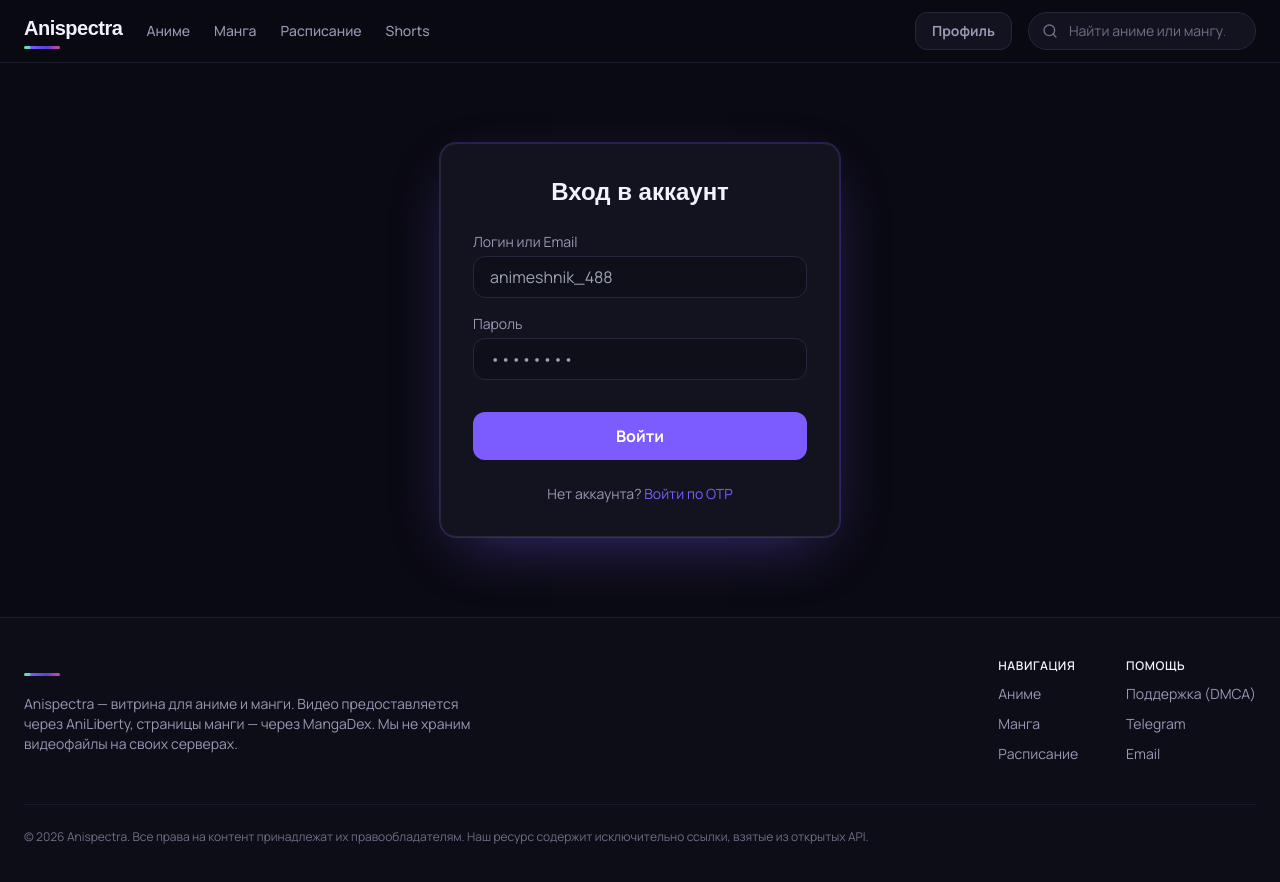
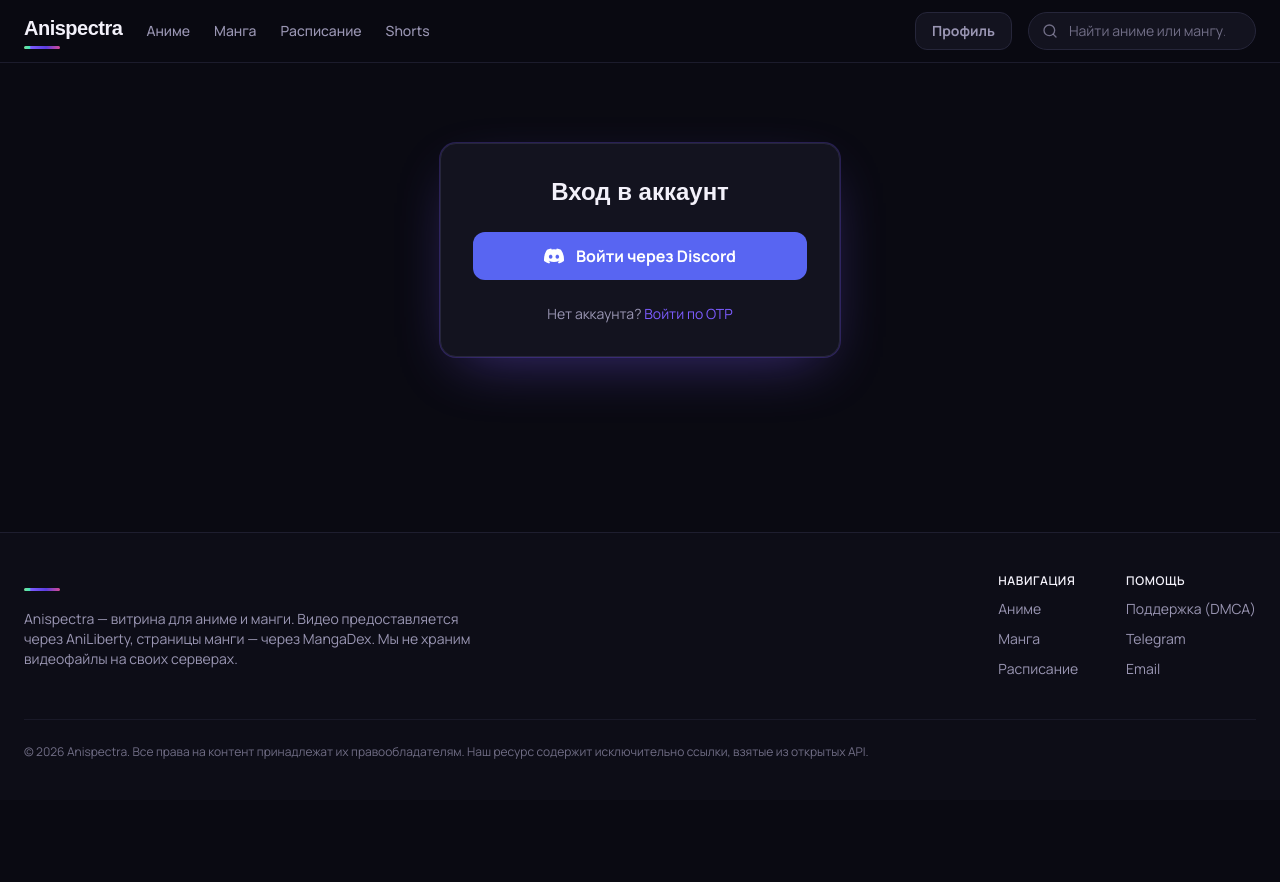
Before and after one commit to burkhanoff25/anispectra, a Next.js app: page /auth/login in a window 1280 px wide. Shown: the top 882 px of the page. After the commit the page ends 800 px from the top, so only its background shows below. Built offline with nearby package versions, Linux system fonts and the light colour scheme; a web font is replaced by a local one.

Commit message:
Added Discord OAuth login

```diff
--- /dev/null
+++ b/src/app/auth/login/LoginClient.tsx
@@ -0,0 +1,27 @@
+"use client";
+
+import { signIn } from "next-auth/react";
+
+export default function LoginClient() {
+  return (
+    <div className="flex flex-col gap-3">
+      <button
+        type="button"
+        onClick={() => signIn("discord", { callbackUrl: "/" })}
+        className="flex w-full items-center justify-center gap-3 rounded-xl bg-[#5865F2] py-3 font-bold text-white transition hover:bg-[#4752C4]"
+      >
+        <svg
+          className="h-5 w-5"
+          fill="currentColor"
+          viewBox="0 0 127.14 96.36"
+          xmlns="http://www.w3.org/2000/svg"
+        >
+          <path d="M107.7,8.07A105.15,105.15,0,0,0,81.47,0a72.06,72.06,0,0,0-3.36,6.83A97.68,97.68,0,0,0,49,6.83,72.37,72.37,0,0,0,45.64,0,105.89,105.89,0,0,0,19.39,8.09C2.79,32.65-1.71,56.6.54,80.21h0A105.73,105.73,0,0,0,32.71,96.36,77.7,77.7,0,0,0,39.6,85.25a68.42,68.42,0,0,1-10.85-5.18c.91-.66,1.8-1.34,2.66-2a75.57,75.57,0,0,0,64.32,0c.87.71,1.76,1.39,2.66,2a68.68,68.68,0,0,1-10.87,5.19,77,77,0,0,0,6.89,11.1A105.25,105.25,0,0,0,126.6,80.22h0C129.24,52.84,122.09,29.11,107.7,8.07ZM42.45,65.69C36.18,65.69,31,60,31,53s5-12.74,11.43-12.74S54,46,53.89,53,48.84,65.69,42.45,65.69Zm42.24,0C78.41,65.69,73.31,60,73.31,53s5-12.74,11.43-12.74S96.2,46,96.12,53,91.08,65.69,84.69,65.69Z" />
+        </svg>
+        Войти через Discord
+      </button>
+
+      {/* We can add Google/GitHub buttons here later */}
+    </div>
+  );
+}
--- a/src/app/auth/login/page.tsx
+++ b/src/app/auth/login/page.tsx
@@ -1,4 +1,5 @@
 import Link from "next/link";
+import LoginClient from "./LoginClient";
 
 export const metadata = { title: "Войти — Anispectra" };
 
@@ -7,30 +8,7 @@
     <div className="mx-auto max-w-md px-4 py-20 sm:px-6">
       <div className="rounded-2xl border border-line bg-panel p-8 shadow-glow">
         <h1 className="mb-6 text-center font-display text-2xl font-black text-paper">Вход в аккаунт</h1>
-        <form className="flex flex-col gap-4">
-          <div>
-            <label className="mb-1 block text-sm text-mist">Логин или Email</label>
-            <input
-              type="text"
-              placeholder="animeshnik_488"
-              className="w-full rounded-xl border border-line bg-base px-4 py-2 text-paper focus:border-accent focus:outline-none"
-            />
-          </div>
-          <div>
-            <label className="mb-1 block text-sm text-mist">Пароль</label>
-            <input
-              type="password"
-              placeholder="••••••••"
-              className="w-full rounded-xl border border-line bg-base px-4 py-2 text-paper focus:border-accent focus:outline-none"
-            />
-          </div>
-          <button
-            type="button"
-            className="mt-4 w-full rounded-xl bg-accent py-3 font-bold text-white transition hover:bg-accent/90"
-          >
-            Войти
-          </button>
-        </form>
+        <LoginClient />
         <div className="mt-6 text-center text-sm text-mist">
           <span>Нет аккаунта? </span>
           <Link href="/auth/otp" className="text-accent hover:underline">
--- a/src/lib/auth.ts
+++ b/src/lib/auth.ts
@@ -1,5 +1,6 @@
 import { NextAuthOptions } from "next-auth";
 import GoogleProvider from "next-auth/providers/google";
+import DiscordProvider from "next-auth/providers/discord";
 import { PrismaAdapter } from "@auth/prisma-adapter";
 import { prisma } from "@/server/db/client";
 import type { Adapter } from "next-auth/adapters";
@@ -15,6 +16,10 @@
         timeout: 10000,
       },
     }),
+    DiscordProvider({
+      clientId: process.env.DISCORD_CLIENT_ID!,
+      clientSecret: process.env.DISCORD_CLIENT_SECRET!,
+    }),
   ],
   callbacks: {
     session: async ({ session, user }) => {
```
